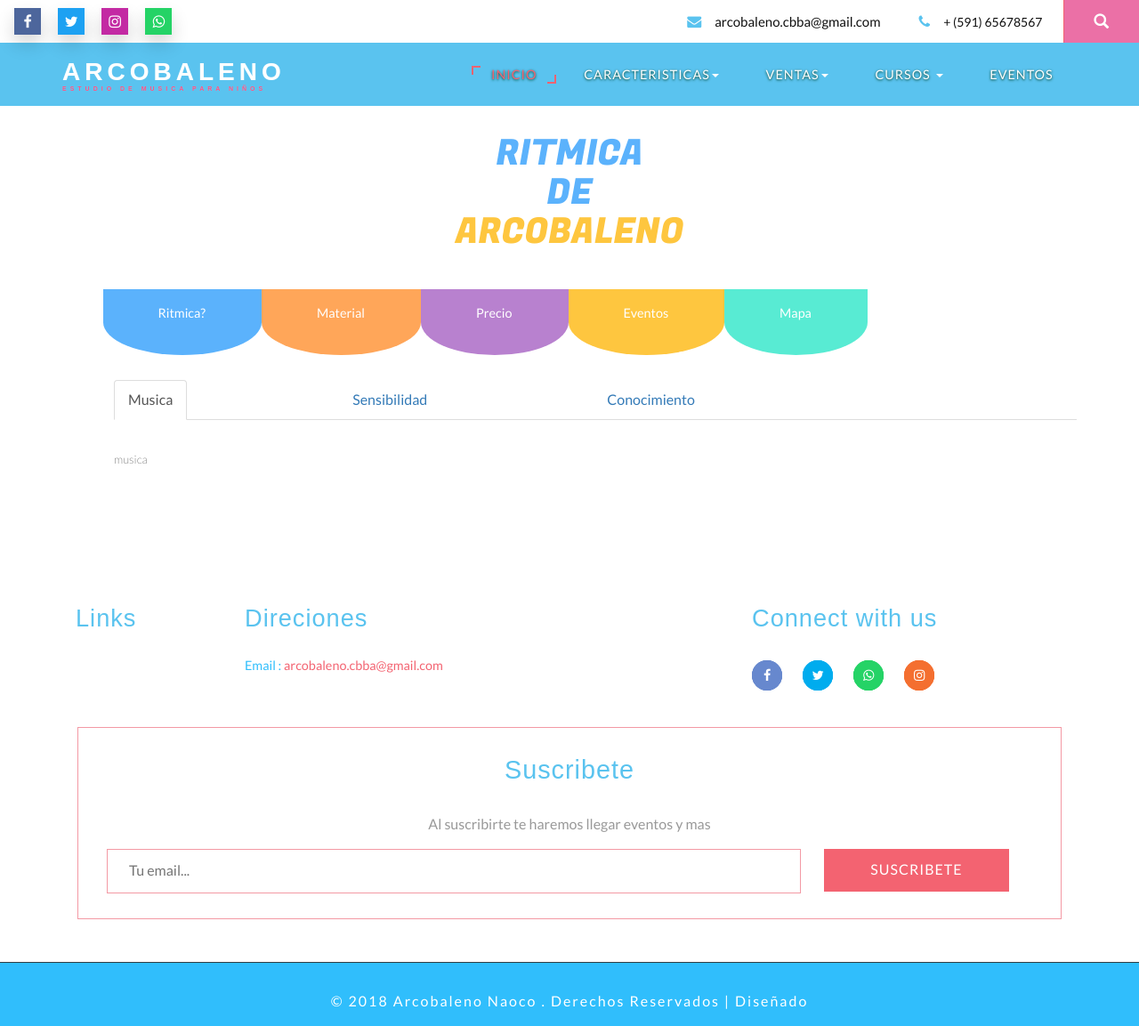
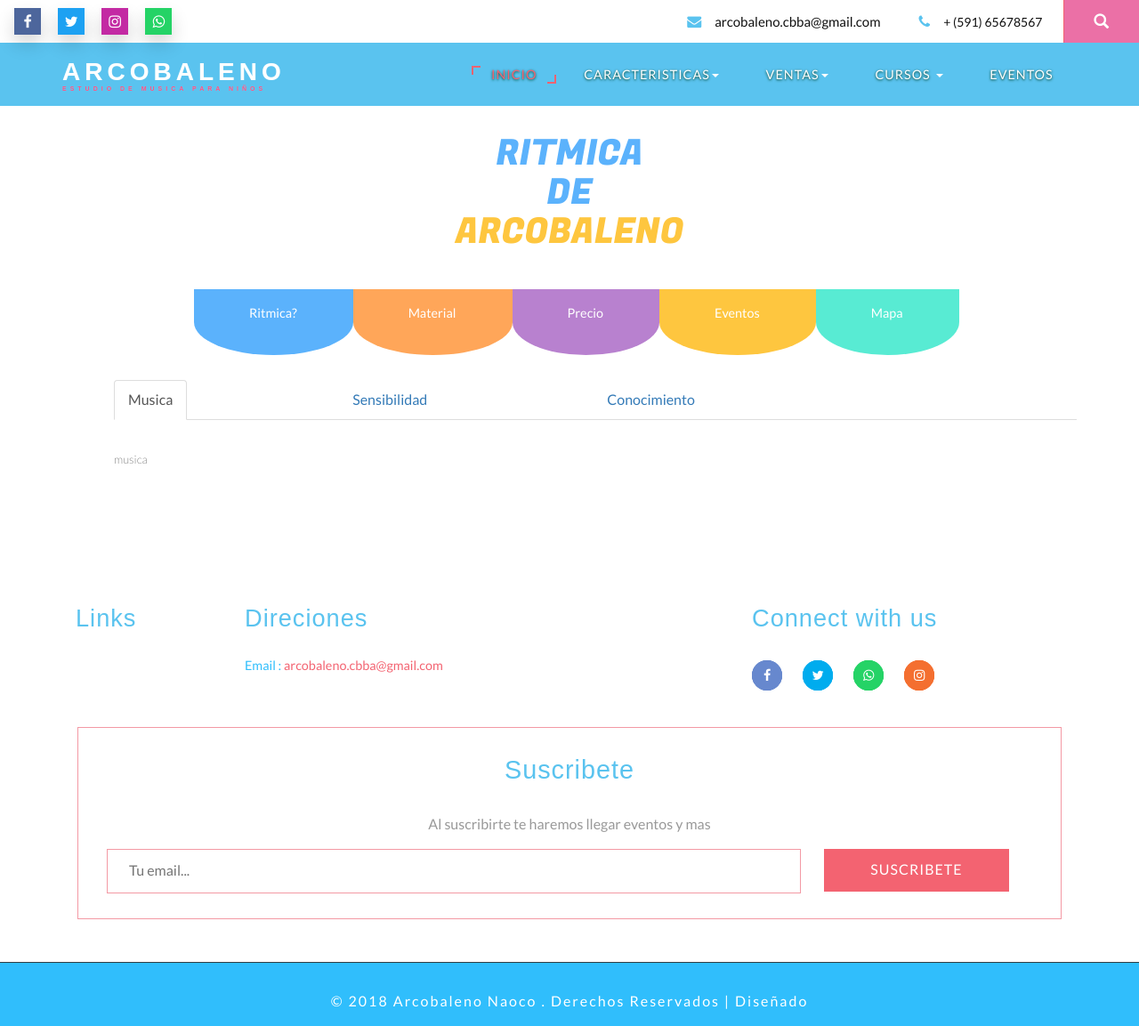
Before and after one commit to arcobalenonao/naoco, a Jekyll site: the page built from cursos-ritmica-niños.html, in a window 1280 px wide. Shown: the whole page at 89% size. Built offline with Jekyll 4.4.1, drawn with Linux system fonts in a browser that asks for light colours; some web fonts are replaced.

Commit message:
andres feo

```diff
--- a/css/style1.css
+++ b/css/style1.css
@@ -50,7 +50,7 @@ label{
 }
 .top-menu {
   position: absolute;
-  left:4%;
+  left:13%;
   top: 97%;
   z-index: 999;
 }
```
